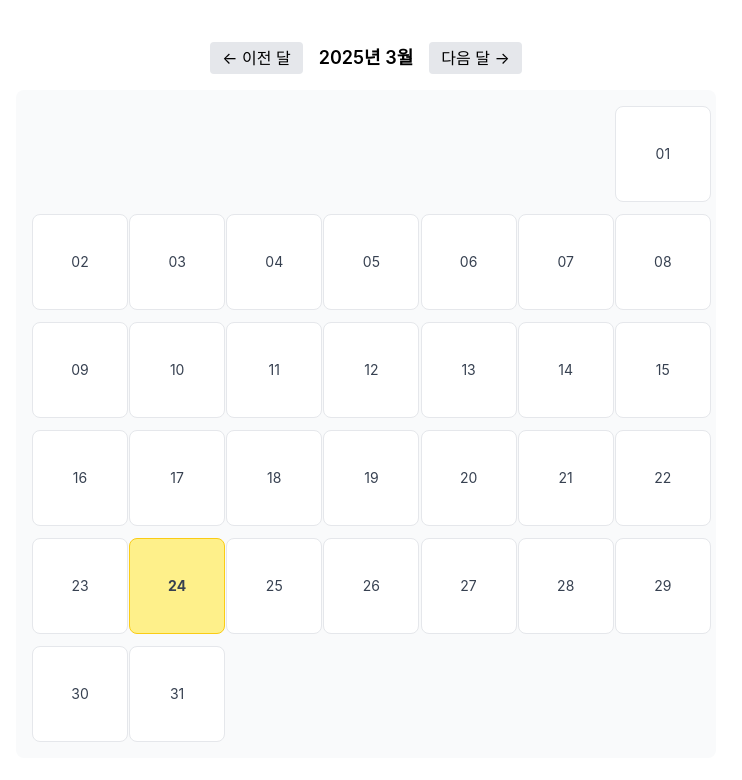
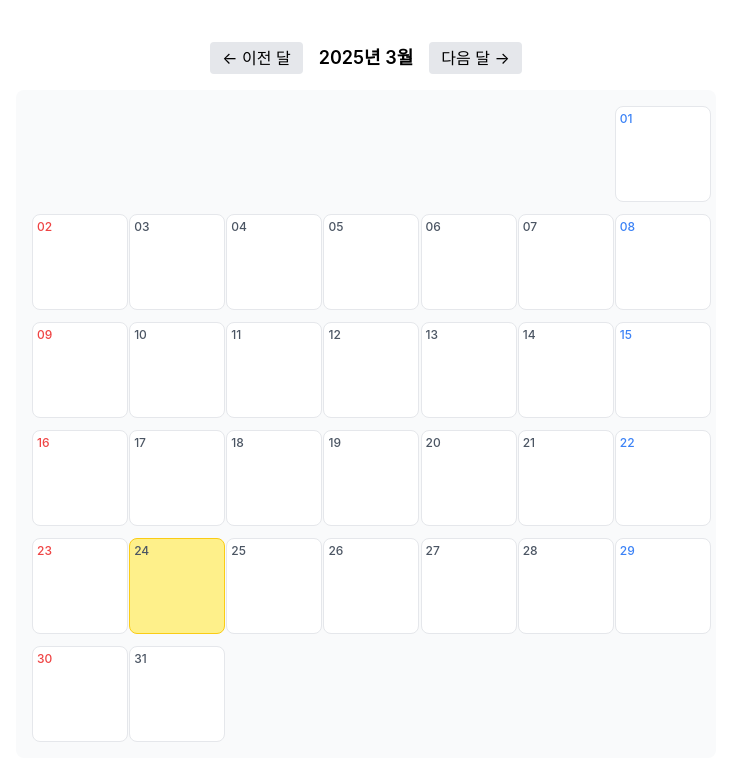
Before and after one commit to youngG124/cal-gal, a React (Create React App) app: page / in a window 1280 px wide. Shown: the top 780 px of the page, without its empty margins (274-1016 px from the left). Built offline with nearby package versions, Linux system fonts and the light colour scheme.

Commit message:
sun - red, sat - blue, 3항연산자 중첩첩

```diff
--- a/src/DayCell.tsx
+++ b/src/DayCell.tsx
@@ -6,16 +6,33 @@ type DayCellProps = {
   };
 
   function DayCell({ date, photoUrl, onClick, isToday = false }: DayCellProps) {
-    const cellClass = `w-24 h-24 border rounded-lg flex items-center justify-center cursor-pointer transition-all duration-200 ${
-      isToday ? "bg-yellow-200 border-yellow-400 font-bold" : "bg-white"
+    const day = new Date(date).getDay(); // 0 (Sun) ~ 6 (Sat)
+    const isSunday = day === 0;
+    const isSaturday = day === 6;
+    const dayNumber = date.split("-")[2]; // "24" 이런 식
+
+    const cellClass = `relative w-24 h-24 border rounded-lg overflow-hidden flex items-center justify-center cursor-pointer transition-all duration-200 ${
+      isToday ? "bg-yellow-200 border-yellow-400" : "bg-white"
     }`;
 
     return (
       <div onClick={onClick} className={cellClass}>
-        {photoUrl ? (
-          <img src={photoUrl} alt="사진" className="w-full h-full object-cover rounded-lg" />
-        ) : (
-          <span className="text-sm text-gray-700">{date.split("-")[2]}</span>
+        {/* 날짜 숫자 */}
+        <span
+          className={`absolute top-1 left-1 text-xs font-medium ${
+            isSunday ? "text-red-500" : isSaturday ? "text-blue-500" : "text-gray-600"
+          }`}
+        >
+          {dayNumber}
+        </span>
+
+        {/* 이미지 */}
+        {photoUrl && (
+          <img
+            src={photoUrl}
+            alt="사진"
+            className="w-full h-full object-cover rounded-lg"
+          />
         )}
       </div>
     );
```
